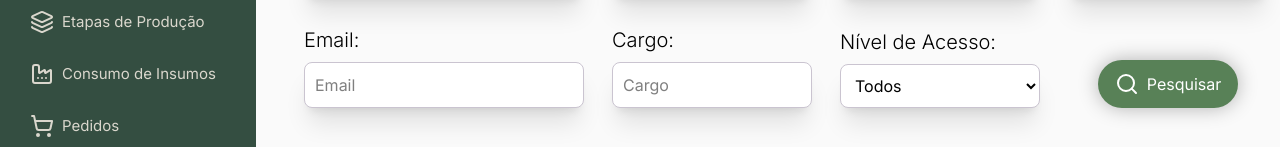
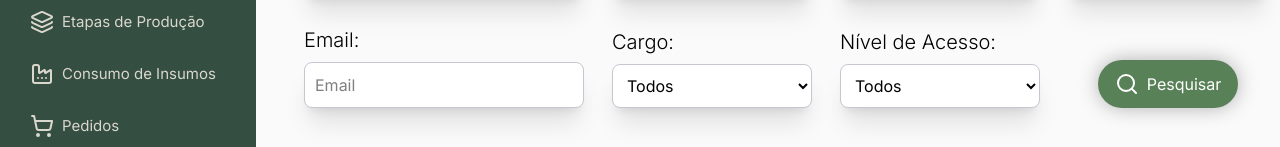
Before and after one commit to muriloLuix/BioVerde, a React (Vite) app in the folder front-end/: page /app/usuarios in a window 1280 px wide. Shown: the part 289-436 px from the top of the page. Built offline with nearby package versions, Linux system fonts and the light colour scheme; a web font is replaced by a local one.

Commit message:
Adicionando Select de Cargos na tela de usuário

```diff
--- a/front-end/src/pages/page/UsersPage.tsx
+++ b/front-end/src/pages/page/UsersPage.tsx
@@ -105,16 +105,29 @@ export default function UsersPage() {
 
                 <Form.Field name="filter-cargo" className="flex flex-col">
                   <Form.Label asChild>
-                    <span className="text-xl pb-2 font-light">Cargo:</span>
+                    <span className="text-xl pb-2 font-light">
+                      Cargo:
+                    </span>
                   </Form.Label>
                   <Form.Control asChild>
-                    <input
-                      type="text"
+                    <select
                       name="filter-cargo"
                       id="filter-cargo"
-                      placeholder="Cargo"
-                      className="bg-white border w-[200px] border-separator rounded-lg p-2.5 shadow-xl"
-                    />
+                      className="bg-white w-[200px] border border-separator rounded-lg p-2.5 shadow-xl"
+                    >
+                      <option value="todos">Todos</option>
+                      <option value="funcionario">Analista de Vendas</option>
+                      <option value="funcionario">Analista de Estoque</option>
+                      <option value="funcionario">Técnico em Agropecuária</option>
+                      <option value="funcionario">Engenheiro Agrônomo</option>
+                      <option value="funcionario">Engenheiro de Alimentos</option>
+                      <option value="gerente">Gerente Administrativo</option>
+                      <option value="gerente">Gerente Financeiro</option>
+                      <option value="gerente">Gerente Comercial</option>
+                      <option value="gerente">Gerente Qualidade </option>
+                      <option value="gerente">Coordenador</option>
+                      <option value="admin">Diretor</option>
+                    </select>
                   </Form.Control>
                 </Form.Field>
               </div>
@@ -362,21 +375,32 @@ export default function UsersPage() {
                 </Form.Control>
               </Form.Field>
 
-              <Form.Field name="cargo" className="flex flex-col">
-                <Form.Label asChild>
-                  <span className="text-xl pb-2 font-light">Cargo:</span>
-                </Form.Label>
-                <Form.Control asChild>
-                  <input
-                    type="text"
-                    name="cargo"
-                    id="cargo"
-                    placeholder="Digite seu Cargo"
-                    required
-                    className="bg-white border border-separator rounded-lg p-2.5 shadow-xl"
-                  />
-                </Form.Control>
-              </Form.Field>
+              <Form.Field name="filter-cargo" className="flex flex-col">
+                  <Form.Label asChild>
+                    <span className="text-xl pb-2 font-light">
+                      Cargo:
+                    </span>
+                  </Form.Label>
+                  <Form.Control asChild>
+                    <select
+                      name="filter-cargo"
+                      id="filter-cargo"
+                      className="bg-white w-[200px] border border-separator rounded-lg p-2.5 shadow-xl"
+                    >
+                      <option value="funcionario">Analista de Vendas</option>
+                      <option value="funcionario">Analista de Estoque</option>
+                      <option value="funcionario">Técnico em Agropecuária</option>
+                      <option value="funcionario">Engenheiro Agrônomo</option>
+                      <option value="funcionario">Engenheiro de Alimentos</option>
+                      <option value="gerente">Gerente Administrativo</option>
+                      <option value="gerente">Gerente Financeiro</option>
+                      <option value="gerente">Gerente Comercial</option>
+                      <option value="gerente">Gerente Qualidade </option>
+                      <option value="gerente">Coordenador</option>
+                      <option value="admin">Diretor</option>
+                    </select>
+                  </Form.Control>
+                </Form.Field>
             </div>
 
             {/* Linha Nivel de Acesso e Senha*/}
--- a/front-end/src/shared/components/Login.tsx
+++ b/front-end/src/shared/components/Login.tsx
@@ -26,8 +26,6 @@ export default function Login() {
 
   const handleSubmit = async (e: React.FormEvent) => {
     e.preventDefault();
-
-    // navigate("/app/dashboard");
 
     try {
       const response = await axios.post(
```
